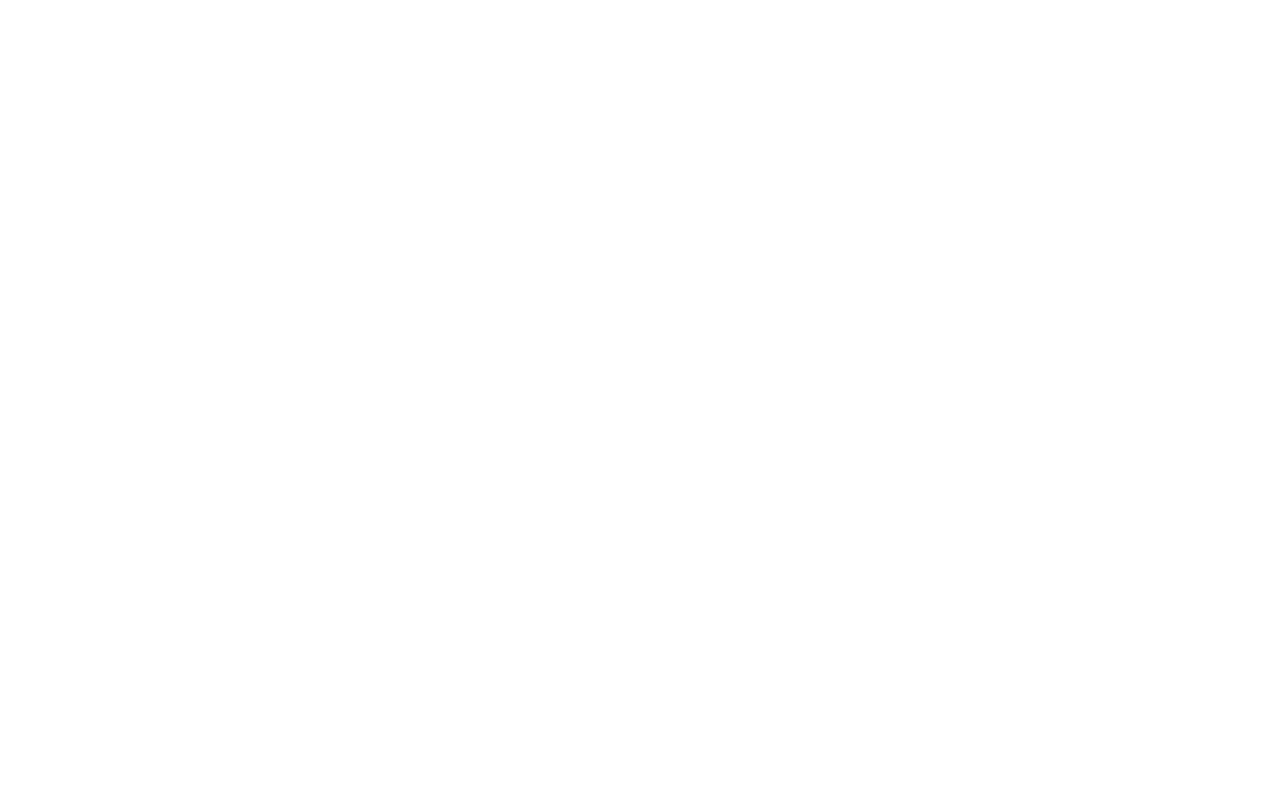
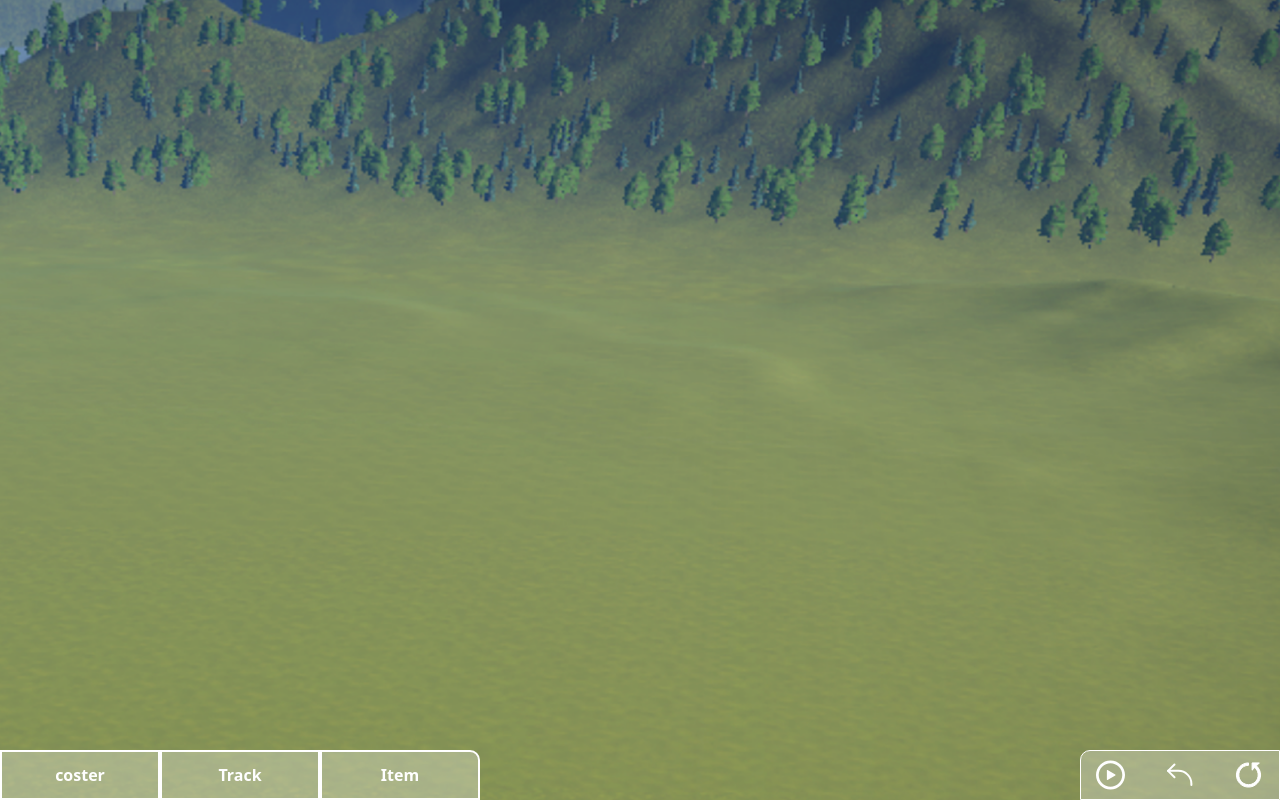
Before and after one commit to rollit-project/rollit, a React (Vite) app: page /track-editor in a window 1280 px wide. Built offline with nearby package versions, Linux system fonts and the light colour scheme.

Commit message:
Refactor: TrackEditor의 불필요한 로직을 Panel 컴포넌트로 이동하여 역할 분리

```diff
--- a/src/components/Panel.jsx
+++ b/src/components/Panel.jsx
@@ -1,47 +1,53 @@
 import PropTypes from 'prop-types';
+import { useState } from 'react';
 
-import carousel from '@/assets/images/carousel.png';
-import chair from '@/assets/images/chair.png';
-import coster from '@/assets/images/coster.png';
-import cream from '@/assets/images/cream.png';
-import racer from '@/assets/images/racer.png';
-import smile from '@/assets/images/smile.png';
-import stall from '@/assets/images/stall.png';
-import steel from '@/assets/images/steel.png';
-import stone from '@/assets/images/stone.png';
-import vine from '@/assets/images/vine.png';
-import windmill from '@/assets/images/windmill.png';
 import PanelList from '@/components/PanelList';
+import { imageList } from '@/utils/imageMapping';
 
-const Panel = ({ isOpen, trackMode }) => {
-  const costerImages = [coster];
-  const trackImages = [steel, stone, vine, smile];
-  const itemImages = [carousel, chair, cream, racer, windmill, stall, coster];
-  const imageSets = {
-    coster: costerImages,
-    track: trackImages,
-    item: itemImages,
+import PanelActionButton from './PanelActionButton';
+import PanelButton from './PanelButton';
+
+const Panel = () => {
+  const [trackMode, setTrackMode] = useState('');
+  const [isPanelOpen, setIsPanelOpen] = useState(false);
+  const handlePanelToggle = (buttonType) => {
+    if (trackMode !== buttonType) {
+      setTrackMode(buttonType);
+      setIsPanelOpen(true);
+    } else {
+      setIsPanelOpen(false);
+      setTrackMode('');
+    }
   };
-  const imageList = (track) => imageSets[track] || [];
 
   return (
-    <div
-      className={`h-[138px] w-full pr-5 pl-5 ${
-        isOpen ? 'bg-[rgba(0,0,0,0.3)]' : 'bg-[#FFFFFF]'
-      } z-40 flex items-center`}
-    >
-      <PanelList imageList={imageList(trackMode)} />
+    <div className="fixed bottom-0 flex w-full flex-col items-center transition-all duration-500">
+      <div
+        className={`flex w-full items-center justify-between transition-transform duration-500${
+          isPanelOpen ? 'translate-y-[-200px]' : 'translate-y-0'
+        }`}
+      >
+        <PanelButton trackMode={trackMode} onButtonClick={handlePanelToggle} />
+        <PanelActionButton />
+      </div>
+      <div
+        className={`w-full overflow-hidden bg-[rgba(0,0,0,0.3)] transition-all duration-500 ${
+          isPanelOpen ? 'h-[150px] pt-5' : 'h-0'
+        } flex justify-start`}
+      >
+        <PanelList imageList={imageList(trackMode)} />
+      </div>
     </div>
   );
 };
 
-Panel.propTypes = {
-  isOpen: PropTypes.bool.isRequired,
+PanelButton.propTypes = {
   trackMode: PropTypes.string,
+  onButtonClick: PropTypes.func.isRequired,
 };
 
 PanelList.propTypes = {
-  imageList: PropTypes.arrayOf(PropTypes.string),
+  imageList: PropTypes.arrayOf(PropTypes.string).isRequired,
 };
 
 export default Panel;
--- a/src/pages/TrackEditor.jsx
+++ b/src/pages/TrackEditor.jsx
@@ -1,31 +1,11 @@
-import PropTypes from 'prop-types';
-import { useState } from 'react';
-
 import Panel from '@/components/Panel';
-import PanelButton from '@/components/PanelButton';
 
 const TrackEditor = () => {
-  const [activeButton, setActiveButton] = useState('');
-  const [trackMode, setTrackMode] = useState('');
-
-  const handleButtonClick = (buttonType) => {
-    setActiveButton((prev) => (prev === buttonType ? '' : buttonType));
-    setTrackMode(buttonType);
-  };
-
   return (
-    <div className="fixed bottom-0 w-full overflow-visible transition-all duration-500">
-      <PanelButton activeButton={activeButton} onButtonClick={handleButtonClick} />
-      <div className={`w-full transition-all duration-500 ${activeButton ? 'h-[138px]' : 'h-0'}`}>
-        <Panel isOpen={!!activeButton} trackMode={trackMode} />
-      </div>
+    <div className="h-screen bg-[url(assets/images/background.png)] bg-cover bg-center">
+      <Panel />
     </div>
   );
 };
 
-PanelButton.propTypes = {
-  isOpen: PropTypes.bool.isRequired,
-  onClick: PropTypes.func.isRequired,
-};
-
 export default TrackEditor;
```
